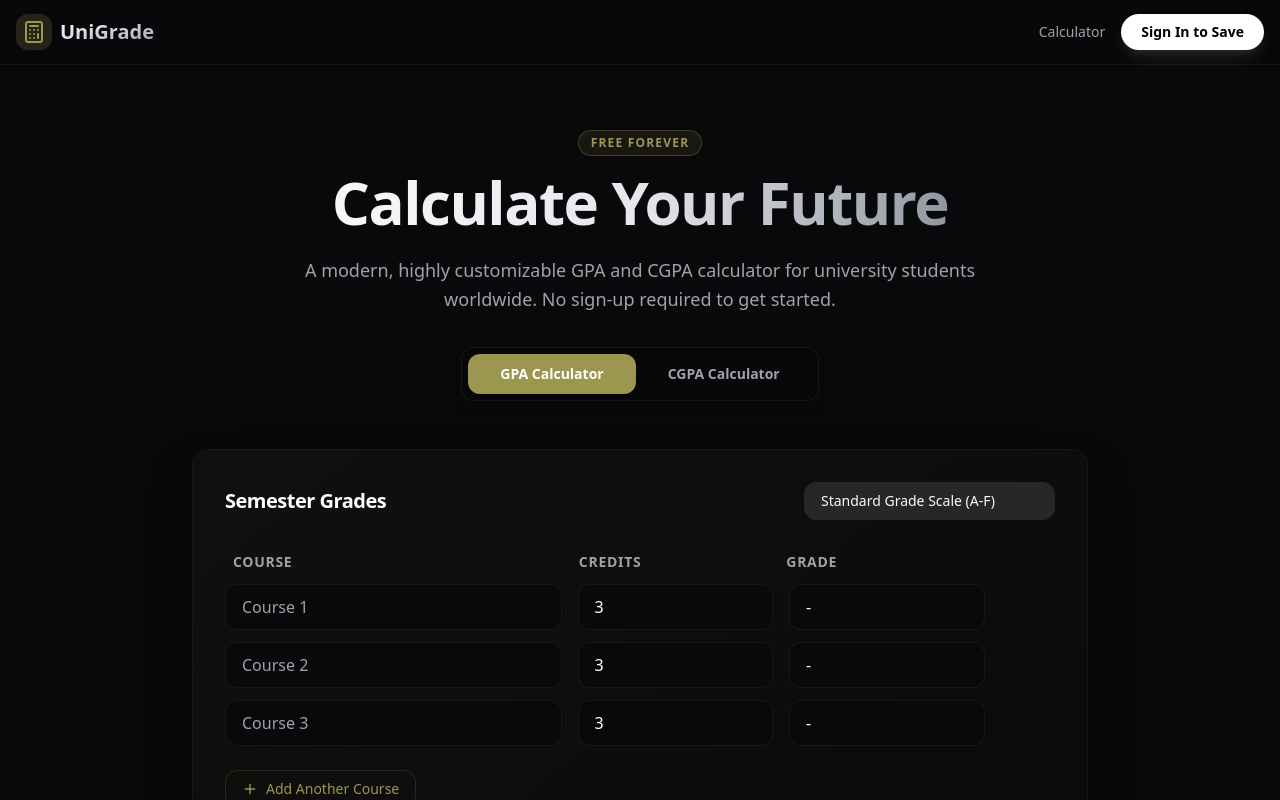
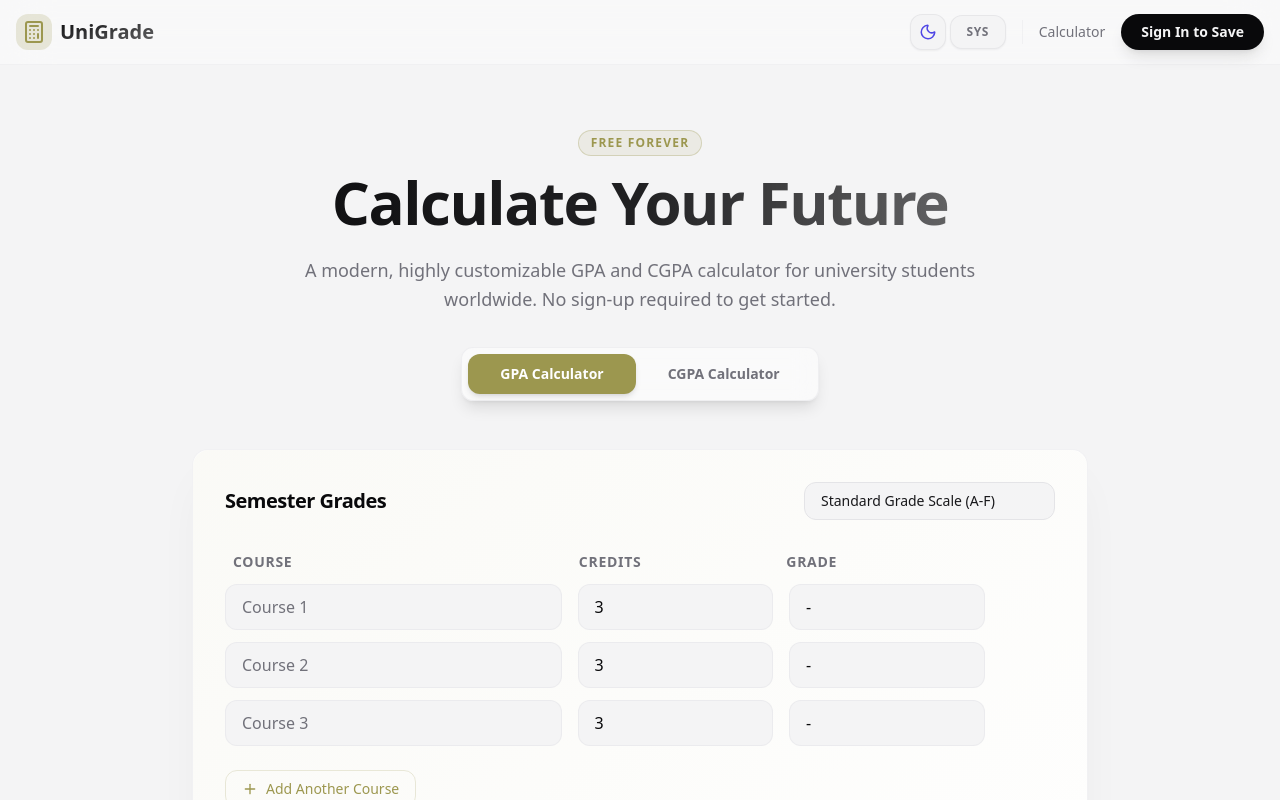
Before and after one commit to Mxml1/GPA-and-CGPA-calculator, a React (Vite) app: page /#/ in a window 1280 px wide. Shown: the top 800 px of the page. Built offline with nearby package versions, Linux system fonts and the light colour scheme.

Commit message:
light and dark mode toggle added

```diff
--- a/src/App.tsx
+++ b/src/App.tsx
@@ -5,6 +5,7 @@ import { CGPACalculator } from './components/CGPACalculator';
 import { Dashboard } from './pages/Dashboard';
 import { useStore } from './store/useStore';
 import { LogOut, LayoutDashboard, Calculator as CalcIcon } from 'lucide-react';
+import { ThemeToggle } from './components/ThemeToggle';
 
 function App() {
   const { user, loginMock, logoutMock } = useStore();
@@ -12,25 +13,27 @@ function App() {
 
   return (
     <HashRouter>
-      <div className="min-h-screen bg-background text-foreground font-sans selection:bg-primary/30 flex flex-col">
+      <div className="min-h-screen bg-background text-foreground font-sans selection:bg-primary/30 flex flex-col transition-colors duration-200">
         {/* Navigation Bar */}
-        <header className="border-b border-white/5 bg-card/40 backdrop-blur-xl sticky top-0 z-50">
+        <header className="border-b border-border/40 bg-card/40 backdrop-blur-xl sticky top-0 z-50">
           <div className="container mx-auto px-4 h-16 flex justify-between items-center">
             <Link to="/" className="flex items-center space-x-2 group">
               <div className="bg-primary/20 p-1.5 rounded-lg group-hover:bg-primary/30 transition-colors">
                 <CalcIcon className="text-primary" size={24} />
               </div>
-              <h1 className="text-xl font-bold bg-gradient-to-br from-white to-gray-400 bg-clip-text text-transparent">
+              <h1 className="text-xl font-bold bg-gradient-to-br from-foreground to-foreground/60 bg-clip-text text-transparent">
                 UniGrade
               </h1>
             </Link>
 
             <nav className="flex space-x-4 items-center">
+              <ThemeToggle />
+              <div className="h-6 w-px bg-border/40"></div>
               {user ? (
                 <>
                   <Link
                     to="/dashboard"
-                    className="text-sm font-medium flex items-center space-x-2 text-muted-foreground hover:text-white transition-colors"
+                    className="text-sm font-medium flex items-center space-x-2 text-muted-foreground hover:text-foreground transition-colors"
                   >
                     <LayoutDashboard size={18} />
                     <span className="hidden sm:inline">Dashboard</span>
@@ -38,7 +41,7 @@ function App() {
                   <div className="h-4 w-px bg-border/50 mx-2"></div>
                   <div className="flex items-center space-x-3">
                     <div className="text-sm text-right hidden md:block">
-                      <p className="font-medium text-white leading-none">{user.name}</p>
+                      <p className="font-medium text-foreground leading-none">{user.name}</p>
                       {user.isPremium && <span className="text-[10px] text-primary uppercase font-bold tracking-wider">Premium</span>}
                     </div>
                     <button
@@ -52,10 +55,10 @@ function App() {
                 </>
               ) : (
                 <>
-                  <Link to="/" className="text-sm font-medium text-muted-foreground hover:text-white transition-colors">Calculator</Link>
+                  <Link to="/" className="text-sm font-medium text-muted-foreground hover:text-foreground transition-colors">Calculator</Link>
                   <button
                     onClick={loginMock}
-                    className="text-sm font-semibold bg-white text-black hover:bg-gray-200 px-5 py-2 rounded-full transition-all hover:scale-105 active:scale-95 shadow-lg shadow-white/10"
+                    className="text-sm font-semibold bg-foreground text-background hover:bg-foreground/90 px-5 py-2 rounded-full transition-all hover:scale-105 active:scale-95 shadow-lg shadow-foreground/10"
                   >
                     Sign In to Save
                   </button>
@@ -74,7 +77,7 @@ function App() {
                   <div className="inline-block mb-4 px-3 py-1 rounded-full border border-primary/30 bg-primary/10 text-primary text-xs font-bold uppercase tracking-widest">
                     Free Forever
                   </div>
-                  <h2 className="text-5xl sm:text-6xl font-black tracking-tight mb-6 bg-gradient-to-r from-white via-gray-200 to-gray-500 bg-clip-text text-transparent">
+                  <h2 className="text-5xl sm:text-6xl font-black tracking-tight mb-6 bg-gradient-to-r from-foreground via-foreground/90 to-foreground/50 bg-clip-text text-transparent">
                     Calculate Your Future
                   </h2>
                   <p className="text-lg text-muted-foreground max-w-2xl mx-auto leading-relaxed mb-8">
@@ -85,13 +88,13 @@ function App() {
                     <div className="bg-card/50 backdrop-blur-md border border-border/50 p-1.5 rounded-xl inline-flex shadow-lg relative z-20">
                       <button
                         onClick={() => setActiveTab('gpa')}
-                        className={`px-8 py-2.5 rounded-lg text-sm font-bold transition-all ${activeTab === 'gpa' ? 'bg-primary text-white shadow-md' : 'text-muted-foreground hover:text-white'}`}
+                        className={`px-8 py-2.5 rounded-lg text-sm font-bold transition-all ${activeTab === 'gpa' ? 'bg-primary text-primary-foreground shadow-md' : 'text-muted-foreground hover:text-foreground'}`}
                       >
                         GPA Calculator
                       </button>
                       <button
                         onClick={() => setActiveTab('cgpa')}
-                        className={`px-8 py-2.5 rounded-lg text-sm font-bold transition-all ${activeTab === 'cgpa' ? 'bg-primary text-white shadow-md' : 'text-muted-foreground hover:text-white'}`}
+                        className={`px-8 py-2.5 rounded-lg text-sm font-bold transition-all ${activeTab === 'cgpa' ? 'bg-primary text-primary-foreground shadow-md' : 'text-muted-foreground hover:text-foreground'}`}
                       >
                         CGPA Calculator
                       </button>
--- a/src/components/Calculator.tsx
+++ b/src/components/Calculator.tsx
@@ -65,11 +65,11 @@ export const Calculator = ({ initialScaleId }: { initialScaleId?: string }) => {
   const isResting = currentGPA === 0 && subjects.every(s => s.points === 0 && !s.grade && s.marks === undefined);
 
   return (
-    <div className="bg-card border border-border/50 rounded-2xl shadow-2xl shadow-black/50 overflow-hidden p-6 sm:p-8 mt-8 backdrop-blur-sm relative group">
+    <div className="bg-card border border-border/50 rounded-2xl shadow-2xl shadow-black/5 dark:shadow-black/50 overflow-hidden p-6 sm:p-8 mt-8 backdrop-blur-sm relative group">
       <div className="absolute inset-0 bg-gradient-to-br from-primary/5 to-transparent pointer-events-none rounded-2xl"></div>
 
       <div className="flex flex-col sm:flex-row justify-between items-start sm:items-center mb-8 relative z-10">
-        <h3 className="text-xl font-bold tracking-tight text-white mb-4 sm:mb-0">Semester Grades</h3>
+        <h3 className="text-xl font-bold tracking-tight text-foreground mb-4 sm:mb-0">Semester Grades</h3>
         <select
           className="bg-secondary text-secondary-foreground border border-border rounded-lg px-4 py-2 focus:ring-2 ring-primary outline-none text-sm appearance-none cursor-pointer hover:bg-secondary/80 transition-colors"
           value={selectedScaleId}
@@ -93,7 +93,7 @@ export const Calculator = ({ initialScaleId }: { initialScaleId?: string }) => {
               <input
                 type="text"
                 placeholder={`Course ${index + 1}`}
-                className="w-full bg-background border border-border/50 rounded-lg px-3 sm:px-4 py-2 sm:py-2.5 outline-none focus:border-primary focus:ring-1 focus:ring-primary transition-all text-sm sm:text-base text-white placeholder:text-muted-foreground"
+                className="w-full bg-background border border-border/50 rounded-lg px-3 sm:px-4 py-2 sm:py-2.5 outline-none focus:border-primary focus:ring-1 focus:ring-primary transition-all text-sm sm:text-base text-foreground placeholder:text-muted-foreground"
                 value={sub.name}
                 onChange={(e) => handleSubjectChange(sub.id, 'name', e.target.value)}
               />
@@ -103,7 +103,7 @@ export const Calculator = ({ initialScaleId }: { initialScaleId?: string }) => {
                 type="number"
                 min="0"
                 step="0.5"
-                className="w-full bg-background border border-border/50 rounded-lg px-3 sm:px-4 py-2 sm:py-2.5 outline-none focus:border-primary focus:ring-1 focus:ring-primary transition-all text-sm sm:text-base text-white"
+                className="w-full bg-background border border-border/50 rounded-lg px-3 sm:px-4 py-2 sm:py-2.5 outline-none focus:border-primary focus:ring-1 focus:ring-primary transition-all text-sm sm:text-base text-foreground"
                 value={sub.credits}
                 onChange={(e) => handleSubjectChange(sub.id, 'credits', parseFloat(e.target.value) || 0)}
               />
@@ -111,7 +111,7 @@ export const Calculator = ({ initialScaleId }: { initialScaleId?: string }) => {
             <div className="col-span-3">
               {activeScale.type === 'grade' ? (
                 <select
-                  className="w-full bg-background border border-border/50 rounded-lg px-2 sm:px-4 py-2 sm:py-2.5 outline-none focus:border-primary focus:ring-1 focus:ring-primary transition-all appearance-none text-sm sm:text-base text-white"
+                  className="w-full bg-background border border-border/50 rounded-lg px-2 sm:px-4 py-2 sm:py-2.5 outline-none focus:border-primary focus:ring-1 focus:ring-primary transition-all appearance-none text-sm sm:text-base text-foreground"
                   value={sub.grade}
                   onChange={(e) => handleSubjectChange(sub.id, 'grade', e.target.value)}
                 >
@@ -125,7 +125,7 @@ export const Calculator = ({ initialScaleId }: { initialScaleId?: string }) => {
                   type="number"
                   min="0"
                   max="100"
-                  className="w-full bg-background border border-border/50 rounded-lg px-3 sm:px-4 py-2 sm:py-2.5 outline-none focus:border-primary focus:ring-1 focus:ring-primary transition-all text-sm sm:text-base text-white"
+                  className="w-full bg-background border border-border/50 rounded-lg px-3 sm:px-4 py-2 sm:py-2.5 outline-none focus:border-primary focus:ring-1 focus:ring-primary transition-all text-sm sm:text-base text-foreground"
                   value={sub.marks || ''}
                   onChange={(e) => handleSubjectChange(sub.id, 'marks', parseFloat(e.target.value))}
                   placeholder="e.g. 85"
@@ -164,7 +164,7 @@ export const Calculator = ({ initialScaleId }: { initialScaleId?: string }) => {
               <input
                 type="text"
                 placeholder="e.g. Max"
-                className="w-full bg-background border border-border/50 rounded-lg px-4 py-2 outline-none focus:border-primary transition-all text-white text-sm sm:text-base"
+                className="w-full bg-background border border-border/50 rounded-lg px-4 py-2 outline-none focus:border-primary transition-all text-foreground text-sm sm:text-base"
                 value={studentName}
                 onChange={(e) => setStudentName(e.target.value)}
               />
@@ -174,7 +174,7 @@ export const Calculator = ({ initialScaleId }: { initialScaleId?: string }) => {
               <input
                 type="text"
                 placeholder="e.g. Fall 2025"
-                className="w-full bg-background border border-border/50 rounded-lg px-4 py-2 outline-none focus:border-primary transition-all text-white text-sm sm:text-base"
+                className="w-full bg-background border border-border/50 rounded-lg px-4 py-2 outline-none focus:border-primary transition-all text-foreground text-sm sm:text-base"
                 value={semesterName}
                 onChange={(e) => setSemesterName(e.target.value)}
               />
--- /dev/null
+++ b/src/components/ThemeToggle.tsx
@@ -0,0 +1,110 @@
+import { useEffect, useState } from 'react';
+import { Sun, Moon, Laptop } from 'lucide-react';
+
+export type Theme = 'light' | 'dark' | 'system';
+
+export const ThemeToggle = () => {
+  const [theme, setTheme] = useState<Theme>(() => {
+    return (localStorage.getItem('theme') as Theme) || 'system';
+  });
+  const [showDropdown, setShowDropdown] = useState(false);
+
+  useEffect(() => {
+    const root = window.document.documentElement;
+
+    const applyTheme = (t: Theme) => {
+      root.classList.remove('light', 'dark');
+      let resolved = t;
+      if (t === 'system') {
+        resolved = window.matchMedia('(prefers-color-scheme: dark)').matches ? 'dark' : 'light';
+      }
+      root.classList.add(resolved);
+    };
+
+    applyTheme(theme);
+    localStorage.setItem('theme', theme);
+
+    if (theme === 'system') {
+      const mediaQuery = window.matchMedia('(prefers-color-scheme: dark)');
+      const listener = (e: MediaQueryListEvent) => {
+        root.classList.remove('light', 'dark');
+        root.classList.add(e.matches ? 'dark' : 'light');
+      };
+      mediaQuery.addEventListener('change', listener);
+      return () => mediaQuery.removeEventListener('change', listener);
+    }
+  }, [theme]);
+
+  const isSystemDark = window.matchMedia('(prefers-color-scheme: dark)').matches;
+  const activeAppearance = theme === 'system' ? (isSystemDark ? 'dark' : 'light') : theme;
+
+  const handleToggle = () => {
+    if (theme === 'system') {
+      setTheme(isSystemDark ? 'light' : 'dark');
+    } else {
+      setTheme(theme === 'light' ? 'dark' : 'light');
+    }
+  };
+
+  return (
+    <div className="relative flex items-center">
+      <button
+        onClick={handleToggle}
+        className="p-2 rounded-lg bg-secondary hover:bg-secondary/80 text-muted-foreground hover:text-foreground transition-all flex items-center justify-center border border-border/80 shadow-sm"
+        title={activeAppearance === 'dark' ? 'Switch to Light Mode' : 'Switch to Dark Mode'}
+      >
+        {activeAppearance === 'dark' ? (
+          <Sun size={18} className="text-amber-500" />
+        ) : (
+          <Moon size={18} className="text-indigo-600 dark:text-indigo-400" />
+        )}
+      </button>
+
+      <button
+        onClick={() => setShowDropdown(!showDropdown)}
+        className="p-2 ml-1 rounded-lg bg-secondary hover:bg-secondary/80 text-muted-foreground hover:text-foreground transition-all flex items-center justify-center border border-border/80 text-xs font-bold uppercase tracking-wider min-w-[3.5rem] shadow-sm select-none"
+        title="Select Theme Mode"
+      >
+        {theme === 'system' ? 'Sys' : theme}
+      </button>
+
+      {showDropdown && (
+        <>
+          <div className="fixed inset-0 z-40" onClick={() => setShowDropdown(false)} />
+          <div className="absolute right-0 top-full mt-2 w-36 bg-card border border-border/80 rounded-xl shadow-xl z-50 py-1 overflow-hidden animate-in fade-in slide-in-from-top-2 duration-150">
+            <button
+              onClick={() => {
+                setTheme('light');
+                setShowDropdown(false);
+              }}
+              className={`w-full text-left px-3 py-2 text-sm flex items-center space-x-2 transition-colors ${theme === 'light' ? 'bg-primary/10 text-primary font-semibold' : 'text-muted-foreground hover:text-foreground hover:bg-secondary/40'}`}
+            >
+              <Sun size={15} />
+              <span>Light</span>
+            </button>
+            <button
+              onClick={() => {
+                setTheme('dark');
+                setShowDropdown(false);
+              }}
+              className={`w-full text-left px-3 py-2 text-sm flex items-center space-x-2 transition-colors ${theme === 'dark' ? 'bg-primary/10 text-primary font-semibold' : 'text-muted-foreground hover:text-foreground hover:bg-secondary/40'}`}
+            >
+              <Moon size={15} />
+              <span>Dark</span>
+            </button>
+            <button
+              onClick={() => {
+                setTheme('system');
+                setShowDropdown(false);
+              }}
+              className={`w-full text-left px-3 py-2 text-sm flex items-center space-x-2 transition-colors ${theme === 'system' ? 'bg-primary/10 text-primary font-semibold' : 'text-muted-foreground hover:text-foreground hover:bg-secondary/40'}`}
+            >
+              <Laptop size={15} />
+              <span>System</span>
+            </button>
+          </div>
+        </>
+      )}
+    </div>
+  );
+};
--- a/src/index.css
+++ b/src/index.css
@@ -4,6 +4,29 @@
 
 @layer base {
   :root {
+    --background: 240 5% 96%;
+    --foreground: 240 10% 3.9%;
+    --card: 0 0% 100%;
+    --card-foreground: 240 10% 3.9%;
+    --popover: 0 0% 100%;
+    --popover-foreground: 240 10% 3.9%;
+    --primary: 56 33% 46%;
+    --primary-foreground: 0 0% 100%;
+    --secondary: 240 4.8% 95.9%;
+    --secondary-foreground: 240 5.9% 10%;
+    --muted: 240 4.8% 95.9%;
+    --muted-foreground: 240 3.8% 46.1%;
+    --accent: 240 4.8% 95.9%;
+    --accent-foreground: 240 5.9% 10%;
+    --destructive: 0 84.2% 60.2%;
+    --destructive-foreground: 0 0% 98%;
+    --border: 240 5.9% 90%;
+    --input: 240 5.9% 90%;
+    --ring: 240 5% 64.9%;
+    --radius: 0.75rem;
+  }
+
+  .dark {
     --background: 240 10% 3.9%;
     --foreground: 0 0% 98%;
     --card: 240 10% 3.9%;
@@ -23,7 +46,6 @@
     --border: 240 3.7% 15.9%;
     --input: 240 3.7% 15.9%;
     --ring: 240 4.9% 83.9%;
-    --radius: 0.75rem;
   }
 }
 
--- a/src/utils/export.ts
+++ b/src/utils/export.ts
@@ -98,7 +98,7 @@ export const exportSemesterToPDF = (semester: Semester, studentName: string = 'G
     head: [['Course', 'Credits', 'Grade/Marks', 'Points']],
     body: tableData,
     theme: 'grid',
-    headStyles: { fillColor: [139, 92, 246] }, // Violet-500
+    headStyles: { fillColor: [42, 181, 212] },
     margin: { left: 14 }
   });
 
```
Also changed, not shown: index.html (+14 -0 lines), src/components/CGPACalculator.tsx (+7 -7 lines), src/components/ForecastingModal.tsx (+7 -7 lines), src/pages/Dashboard.tsx (+10 -10 lines).
